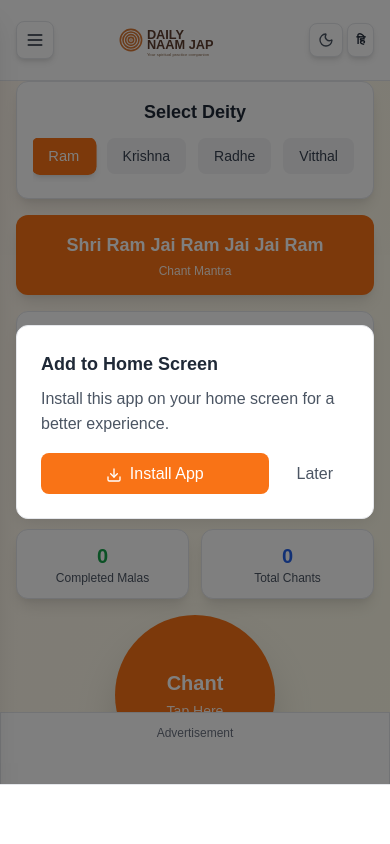
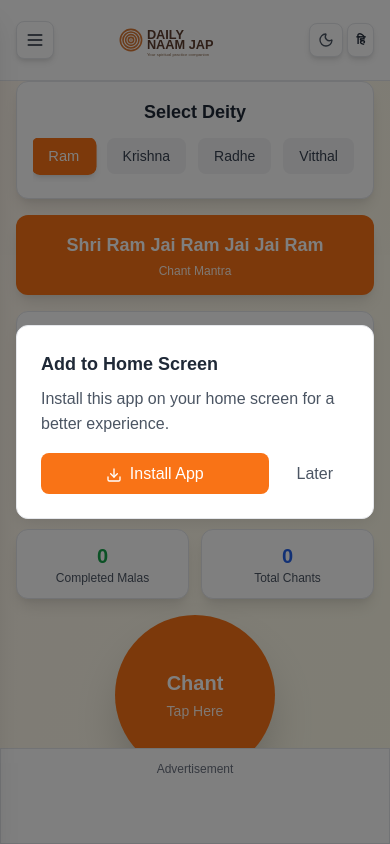
Before and after one commit to kumod-12/naam-jap, a Next.js app: page / in a window 390 px wide. Shown: the top 844 px of the page. Built offline with nearby package versions, Linux system fonts and the light colour scheme.

Commit message:
Add files via upload

```diff
--- a/src/app/layout.tsx
+++ b/src/app/layout.tsx
@@ -3,7 +3,6 @@
 import { Analytics } from "@vercel/analytics/next";
 import { SpeedInsights } from "@vercel/speed-insights/next";
 import ThemeProvider from '@/components/ThemeProvider';
-import BottomFixedAd from '@/components/BottomFixedAd';
 import "./globals.css";
 
 const geistSans = Geist({
@@ -140,7 +139,6 @@
           backgroundColor: '#ffffff',
           color: '#171717',
           minHeight: '100vh',
-          paddingBottom: '70px' /* Space for fixed bottom ad */
         }}
       >
         <ThemeProvider />
@@ -152,7 +150,6 @@
             </p>
           </div>
         </footer>
-        <BottomFixedAd />
         <Analytics />
         <SpeedInsights />
       </body>
--- a/src/components/NaamJaapCore.tsx
+++ b/src/components/NaamJaapCore.tsx
@@ -965,21 +965,23 @@
               {language === 'hindi' ? 'विज्ञापन' : 'Advertisement'}
             </div>
             {/* Mobile Ad - 320x50 */}
-            <div className="lg:hidden">
+            <div className="lg:hidden" style={{ width: '320px', height: '50px', margin: '0 auto', overflow: 'hidden' }}>
               <AdBanner
                 adSlot="9592063681"
                 width="320px"
                 height="50px"
                 responsive={false}
+                style={{ display: 'block', width: '320px', height: '50px' }}
               />
             </div>
             {/* Desktop Ad - 728x90 */}
-            <div className="hidden lg:block">
+            <div className="hidden lg:block" style={{ width: '728px', height: '90px', margin: '0 auto', overflow: 'hidden' }}>
               <AdBanner
                 adSlot="5130074497"
                 width="728px"
                 height="90px"
                 responsive={false}
+                style={{ display: 'block', width: '728px', height: '90px' }}
               />
             </div>
           </div>
```
